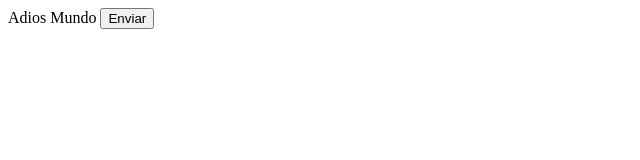
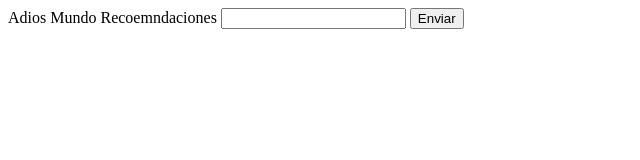
Before and after one commit to aaguirre01/primer-repo-vscode, a plain HTML site: page index.html in a window 1280 px wide. Shown: the whole page, without its empty margins (0-640 px from the left). Drawn offline with Linux system fonts and the light colour scheme.

Commit message:
se agrego un campo de texto por las recomendaciones

```diff
--- a/index.html
+++ b/index.html
@@ -4,6 +4,8 @@
 </head>
 <body>
     <hi>Adios Mundo</hi>
+    <label>Recoemndaciones</label>
+    <input type="text">
     <button>Enviar</button>
 </body>
 
```
